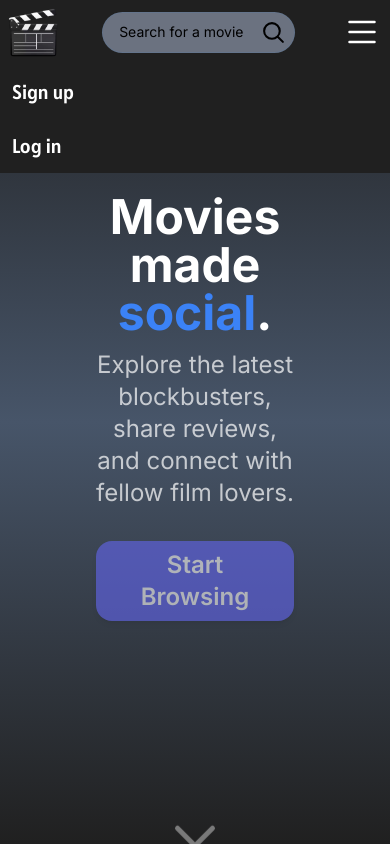
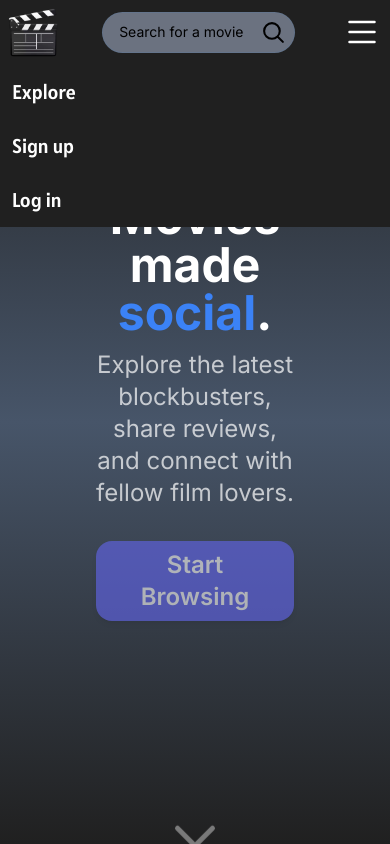
Before and after one commit to Team-Drop-Database/MovieMasters-fe, a Next.js app: page / in a window 390 px wide. Both pictures are taken after a click on the button 362 px from the left and 32 px from the top of the page. Shown: the top 844 px of the page. Built offline with nearby package versions, Linux system fonts and the light colour scheme; no server answers.

Commit message:
Also made it so that it appears in dropdown when logged out

```diff
--- a/src/components/Header.tsx
+++ b/src/components/Header.tsx
@@ -167,12 +167,17 @@ function MobileDropdownMenu(props: DropdownMenuProps) {
         </BasicTransitionLink>;
       }
       default: {
-        return <div><BasicTransitionLink href={"/signup"}>
+        return <div>
+          <BasicTransitionLink href={"/explore"}>
+          <p className="font-[family-name:var(--font-alatsi)] p-3">Explore</p>
+        </BasicTransitionLink>
+          <BasicTransitionLink href={"/signup"}>
           <p className="font-[family-name:var(--font-alatsi)] p-3">Sign up</p>
         </BasicTransitionLink>
           <BasicTransitionLink href={"/signin"}>
             <p className="font-[family-name:var(--font-alatsi)] p-3">Log in</p>
-          </BasicTransitionLink></div>;
+          </BasicTransitionLink></div>
+          ;
       }
     }
   }, [currentPath]);
```
